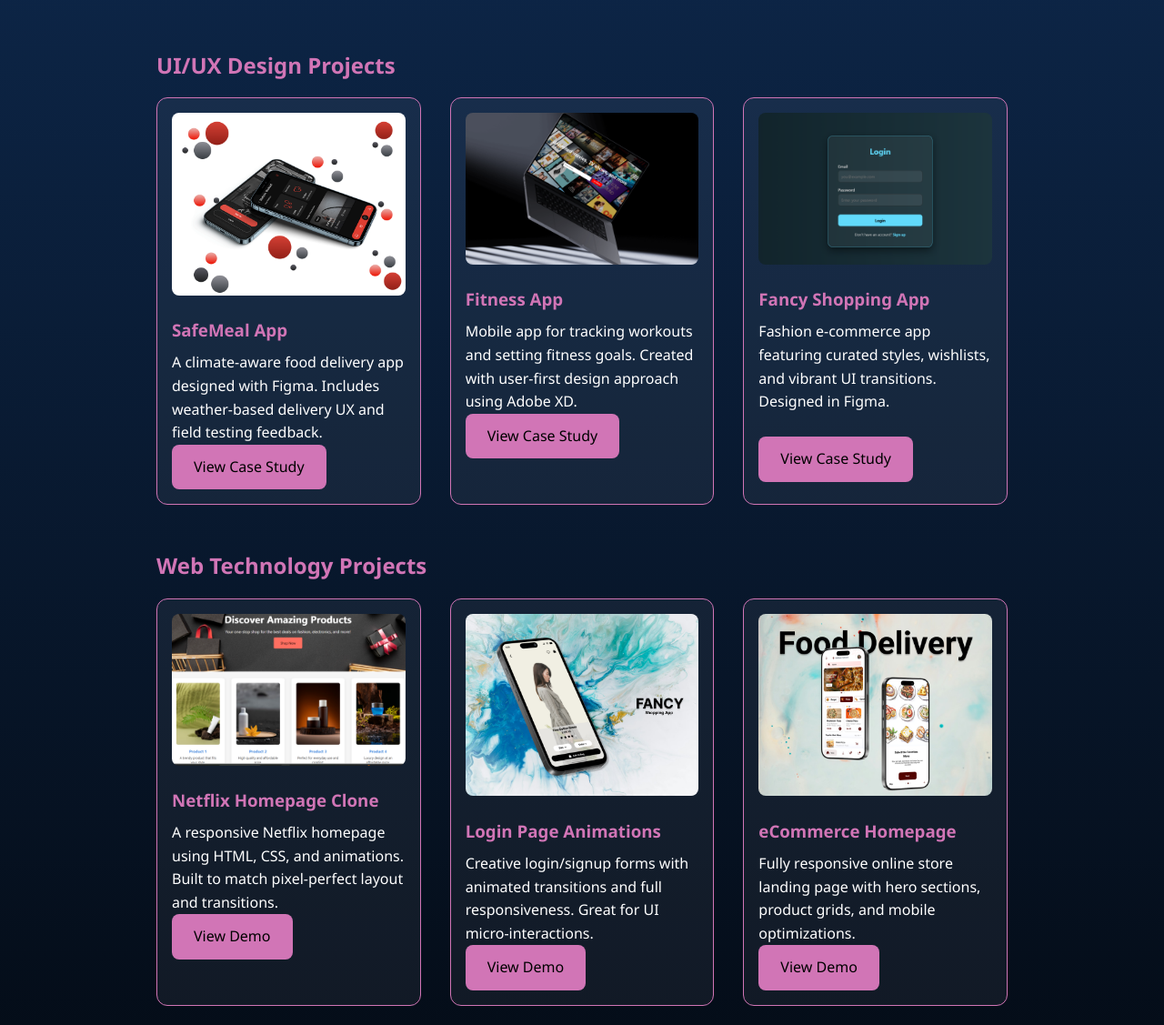
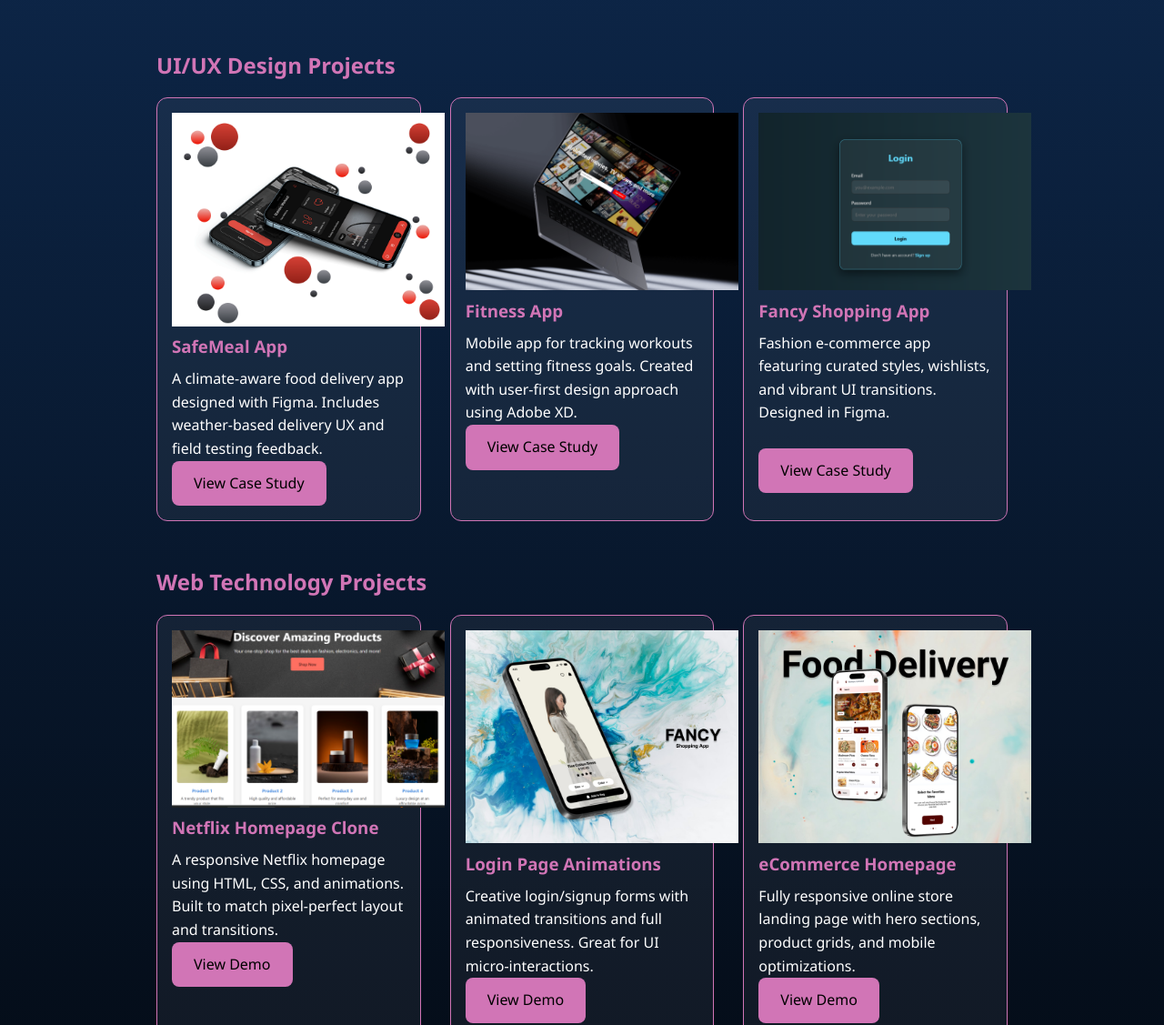
Before and after one commit to udayeswar9/udaychandramoli.github.io, a plain HTML site: page index.html in a window 1280 px wide. Shown: the part 660-1787 px from the top of the page at 91% size. Drawn offline with Linux system fonts and the light colour scheme.

Commit message:
Update index.html

```diff
--- a/index.html
+++ b/index.html
@@ -176,19 +176,19 @@ footer {
     <h2 style="color: var(--accent); margin-bottom: 1rem;">UI/UX Design Projects</h2>
     <div class="portfolio">
       <div class="card">
-        <img src="Images/a1.png" alt="App UI" style="width:100%; border-radius: 8px; margin-bottom: 1rem;">
+        <img src="Images/a1.png" alt="project" style="width:300px;">
         <h3>SafeMeal App</h3>
         <p>A climate-aware food delivery app designed with Figma. Includes weather-based delivery UX and field testing feedback.</p>
         <a class="button" href="pdf/safemeal.pdf">View Case Study</a>
       </div>
       <div class="card">
-        <img src="Images/a2.png" alt="App UI" style="width:100%; border-radius: 8px; margin-bottom: 1rem;">
+        <img src="Images/a2.png" alt="project" style="width:300px;">
         <h3>Fitness App</h3>
         <p>Mobile app for tracking workouts and setting fitness goals. Created with user-first design approach using Adobe XD.</p>
         <a class="button" href="pdf/Fitness.pdf">View Case Study</a>
       </div>
       <div class="card">
-        <img src="Images/a3.png" alt="App UI" style="width:100%; border-radius: 8px; margin-bottom: 1rem;">
+        <img src="Images/a3.png" alt="project" style="width:300px;">
         <h3>Fancy Shopping App</h3>
         <p>Fashion e-commerce app featuring curated styles, wishlists, and vibrant UI transitions. Designed in Figma.</p>
         <br><a class="button" href="pdf/FancyApp.pdf">View Case Study</a>
@@ -198,19 +198,19 @@ footer {
     <h2 style="color: var(--accent); margin: 3rem 0 1rem;">Web Technology Projects</h2>
     <div class="portfolio">
       <div class="card">
-        <img src="images/a4.png" alt="App UI" style="width:100%; border-radius: 8px; margin-bottom: 1rem;">
+        <img src="Images/a4.png" alt="project" style="width:300px;">
         <h3>Netflix Homepage Clone</h3>
         <p>A responsive Netflix homepage using HTML, CSS, and animations. Built to match pixel-perfect layout and transitions.</p>
         <a class="button" href="code/net.html" target="_blank">View Demo</a>
       </div>
       <div class="card">
-        <img src="images/a5.png" alt="App UI" style="width:100%; border-radius: 8px; margin-bottom: 1rem;">
+         <img src="Images/a5.png" alt="project" style="width:300px;">
         <h3>Login Page Animations</h3>
         <p>Creative login/signup forms with animated transitions and full responsiveness. Great for UI micro-interactions.</p>
         <a class="button" href="code/login.html" target="_blank">View Demo</a>
       </div>
       <div class="card">
-        <img src="images/a6.png" alt="App UI" style="width:100%; border-radius: 8px; margin-bottom: 1rem;">
+        <img src="Images/a6.png" alt="project" style="width:300px;">
         <h3>eCommerce Homepage</h3>
         <p>Fully responsive online store landing page with hero sections, product grids, and mobile optimizations.</p>
         <a class="button" href="code/ecom.html target="_blank">View Demo</a>
```
